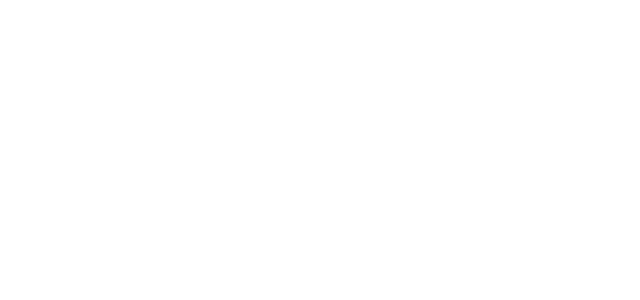
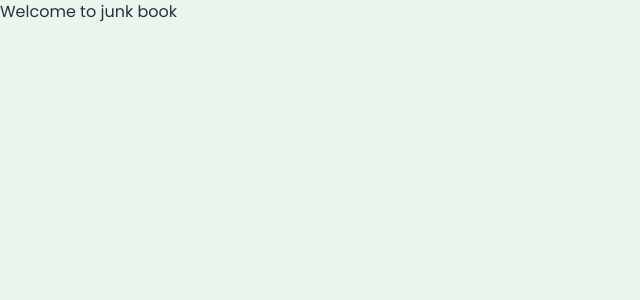
Before and after one commit to RasuwanK/junk-book, a Next.js app: page / in a window 1280 px wide. Shown: the top 300 px of the page, without its empty margins (0-640 px from the left). Built offline with nearby package versions, Linux system fonts and the light colour scheme.

Commit message:
Home page changes

```diff
--- a/pages/index.tsx
+++ b/pages/index.tsx
@@ -1,15 +1,15 @@
 import Head from 'next/head'
-import { Inter } from '@next/font/google'
+import { Poppins } from '@next/font/google'
 import useJunks from '@/hooks/use-junks'
 import { Fragment } from 'react';
 
-const inter = Inter({
+const poppins = Poppins({
   subsets: ["latin"],
   weight: ["400", "500", "600", "700", "800", "900"]
 })
 
 export default function Home() {
-  const { junks, isLoading, error } = useJunks();
+  //const { junks, isLoading, error } = useJunks();
   return (
     <>
       <Head>
@@ -19,10 +19,10 @@
         <link rel="icon" href="/favicon.ico" />
       </Head>
       <main
-        style={inter.style}
-        className="bg-brwhite text-brblack flex flex-col"
+        style={poppins.style}
+        className="grid grid-cols-with-sidebar h-[100vh] w-full bg-pale-white text-dark-blue"
       >
-
+        <p>Welcome to junk book</p>
       </main>
     </>
   )
```
